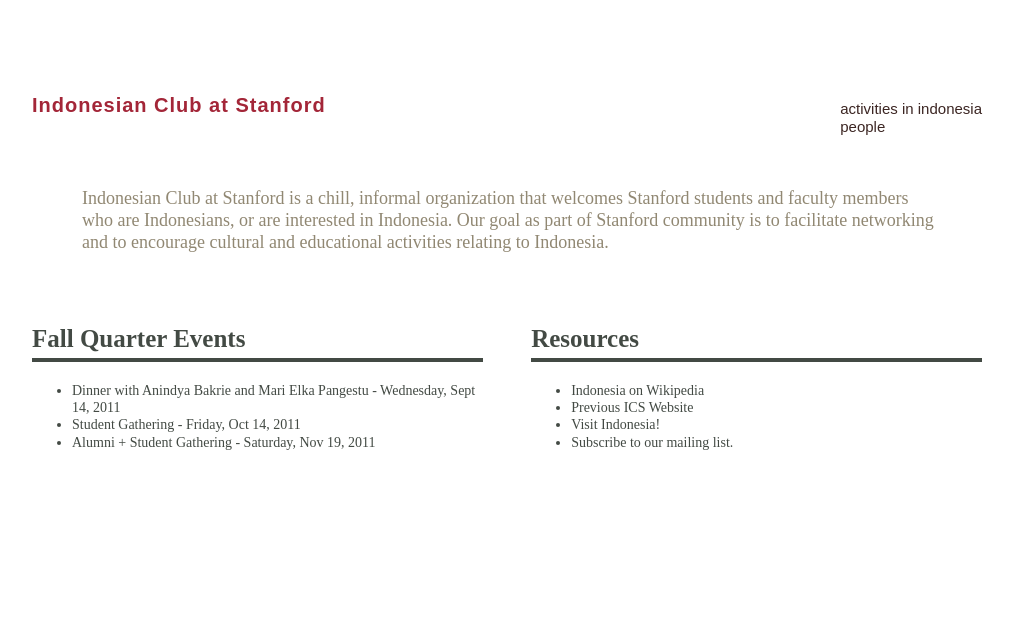
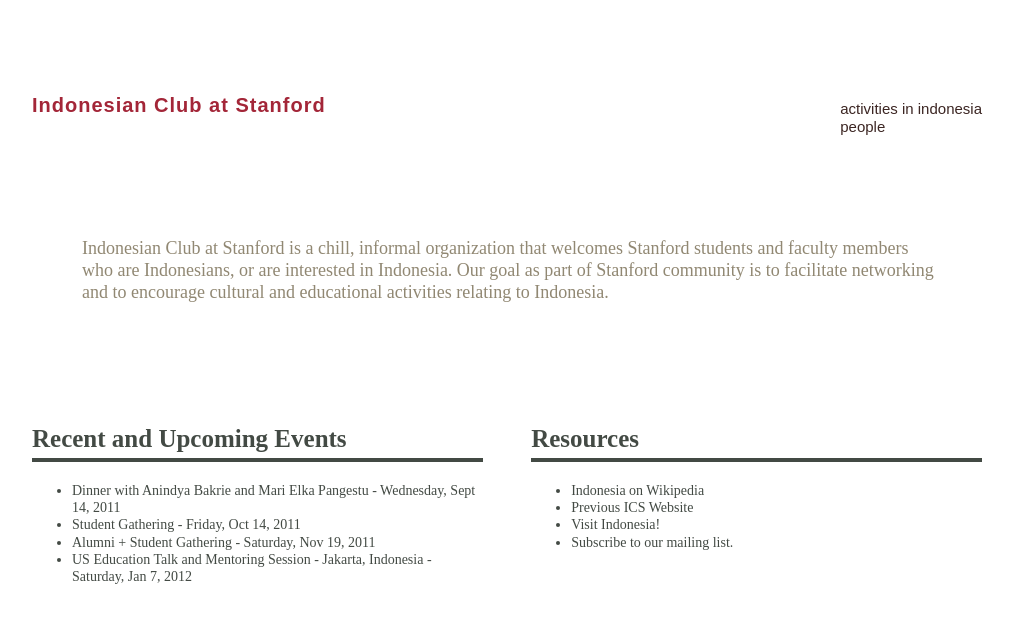
Before and after one commit to StanfordICS/stanfordics.github.com, a Jekyll site: the page built from index.html, in a window 1280 px wide. Shown: the top 623 px of the page, without its empty margins (128-1141 px from the left). Built offline with Jekyll 4.4.1, drawn with Linux system fonts in a browser that asks for light colours; some web fonts are replaced.

Commit message:
Add "People" and "Activities" stub page.

```diff
--- a/_layouts/default.html
+++ b/_layouts/default.html
@@ -22,7 +22,7 @@
   <link href='http://fonts.googleapis.com/css?family=Salsa' rel='stylesheet' type='text/css'>
   <link href='http://fonts.googleapis.com/css?family=Chivo:900' rel='stylesheet' type='text/css'>
   <!-- CSS concatenated and minified via ant build script-->
-  <link rel="stylesheet" href="css/style.css">
+  <link rel="stylesheet" href="/css/style.css">
   <!-- end CSS-->
 
 </head>
--- /dev/null
+++ b/activities_indonesia/index.html
@@ -0,0 +1,5 @@
+---
+layout: default
+title: Activities in Indonesia
+id: indonesia_events
+---
--- a/css/style.css
+++ b/css/style.css
@@ -292,8 +292,8 @@
   font-variant: normal;
   font-weight: normal;
   weight: 30px 0;
-  margin-top:50px;
-  margin-bottom:50px;
+  margin-top:100px;
+  margin-bottom:100px;
   margin-right:50px;
   margin-left:50px;
 }
--- a/index.html
+++ b/index.html
@@ -9,11 +9,12 @@
 </section>
 
 <section class="half">
-    <h1>Fall Quarter Events</h1>
+    <h1>Recent and Upcoming Events</h1>
     <ul>
       <li>Dinner with Anindya Bakrie and Mari Elka Pangestu - Wednesday, Sept 14, 2011</li>
       <li>Student Gathering - Friday, Oct 14, 2011</li>
       <li>Alumni + Student Gathering - Saturday, Nov 19, 2011</li>
+      <li>US Education Talk and Mentoring Session - Jakarta, Indonesia - Saturday, Jan 7, 2012</li>
     </ul>
 </section>
 
--- /dev/null
+++ b/people/index.html
@@ -0,0 +1,5 @@
+---
+layout: default
+title: People
+id: indonesia_events
+---
```
